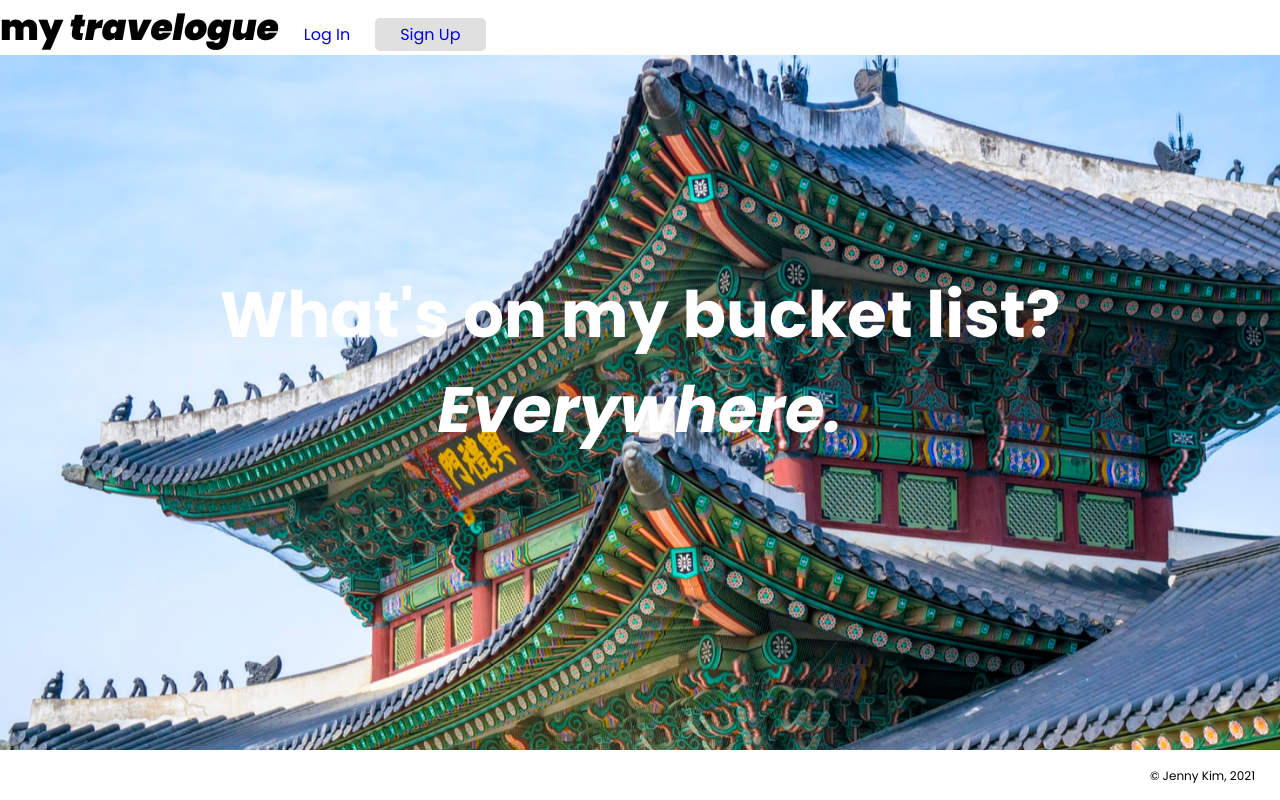
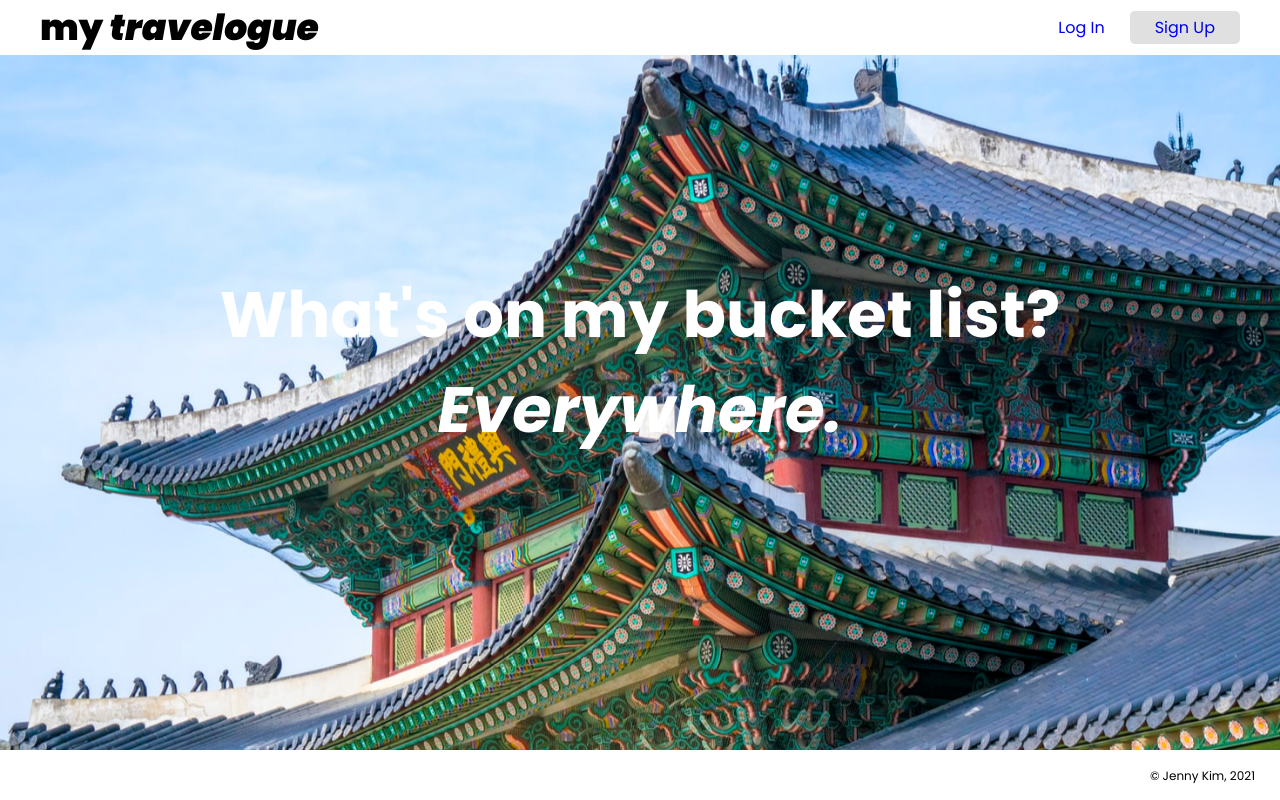
Before and after one commit to kim-jenny5/my-travelogue-frontend, a React (Create React App) app: page / in a window 1280 px wide. Built offline with nearby package versions, Linux system fonts and the light colour scheme; some icons are missing.

Commit message:
is finished with homepage css

```diff
--- a/public/style.css
+++ b/public/style.css
@@ -54,9 +54,18 @@ body {
 	padding: 0; */
 }
 
+#main-nav .container {
+	float: right;
+	padding-top: 15px;
+	padding-right: 40px;
+	/* vertical-align: middle; */
+	/* text-align: end; */
+}
+
 .main-title {
 	font-weight: 900;
 	font-size: 36px;
+	padding-left: 40px;
 }
 
 .main-title > .emphasis {
@@ -132,8 +141,3 @@ body {
 .copyright {
 	font-size: 12px;
 }
-
-#main-nav .container {
-	right: 0;
-	/* text-align: end; */
-}
--- a/src/App.js
+++ b/src/App.js
@@ -31,6 +31,7 @@ class App extends Component {
 		return (
 			<div>
 				<div>
+					{/* if loading then , else switch statement */}
 					<Switch>
 						<Route exact path="/" component={Home} />
 						{/* <Route exact path="/" component={AppContainer} /> */}
@@ -39,16 +40,28 @@ class App extends Component {
 							path="/"
 							render={(props) => <AppContainer props={props} />}
 						/> */}
-						<Route path="/login" component={Login} />
-						<Route path="/signup" component={Signup} />
-						<Route path="/dashboard" component={DashboardContainer} />
+						<Route exact path="/login" component={Login} />
+						<Route exact path="/signup" component={Signup} />
+						<Route exact path="/dashboard" component={DashboardContainer} />
+						{/* {isLoggedIn ? <Redirect to="/dashboard" /> : null} */}
+						{/* <Route
+							exact
+							path="/dashboard"
+							render={() => {
+								if (isLoggedIn) {
+									return <DashboardContainer />;
+								} else {
+									return <Redirect to="/login" />;
+								}
+							}}
+						/> */}
 						{/* <Route
 							path="/dashboard"
 							render={(routerProps) => (
 								<DashboardContainer {...routerProps} trips={this.props.trips} />
 							)}
 						/> */}
-						<Route path="/newtrip" component={NewTripForm} />
+						<Route exact path="/newtrip" component={NewTripForm} />
 
 						{/* NOTE: for now will just make a standing route and nest it later
 						into trips */}
--- a/src/actions/userActions.js
+++ b/src/actions/userActions.js
@@ -46,6 +46,7 @@ export const logInUser = (user_info) => {
 			.then((data) => {
 				if (data.error) alert(data.error);
 				dispatch({ type: "LOGIN_SUCCESS", data });
+				// redirect the user here possibly
 				// console.log(props);
 			});
 	};
--- a/src/components/NewTripForm.js
+++ b/src/components/NewTripForm.js
@@ -27,6 +27,7 @@ class NewTripForm extends Component {
 			user_id: this.props.user_id
 		});
 		// NOTE: NOT WORKING
+		// history push
 		return <Redirect to="/dashboard" />;
 	};
 
--- a/src/reducers/tripReducer.js
+++ b/src/reducers/tripReducer.js
@@ -26,7 +26,10 @@ const tripReducer = (
 				isBeforeAns
 					? (upcomingTrips = [...upcomingTrips, trip])
 					: (pastTrips = [...pastTrips, trip]);
+				//you're mutating state
 			}
+
+			// put this kind of logic in the backend
 
 			return { ...state, trips: { upcomingTrips, pastTrips } };
 
```
